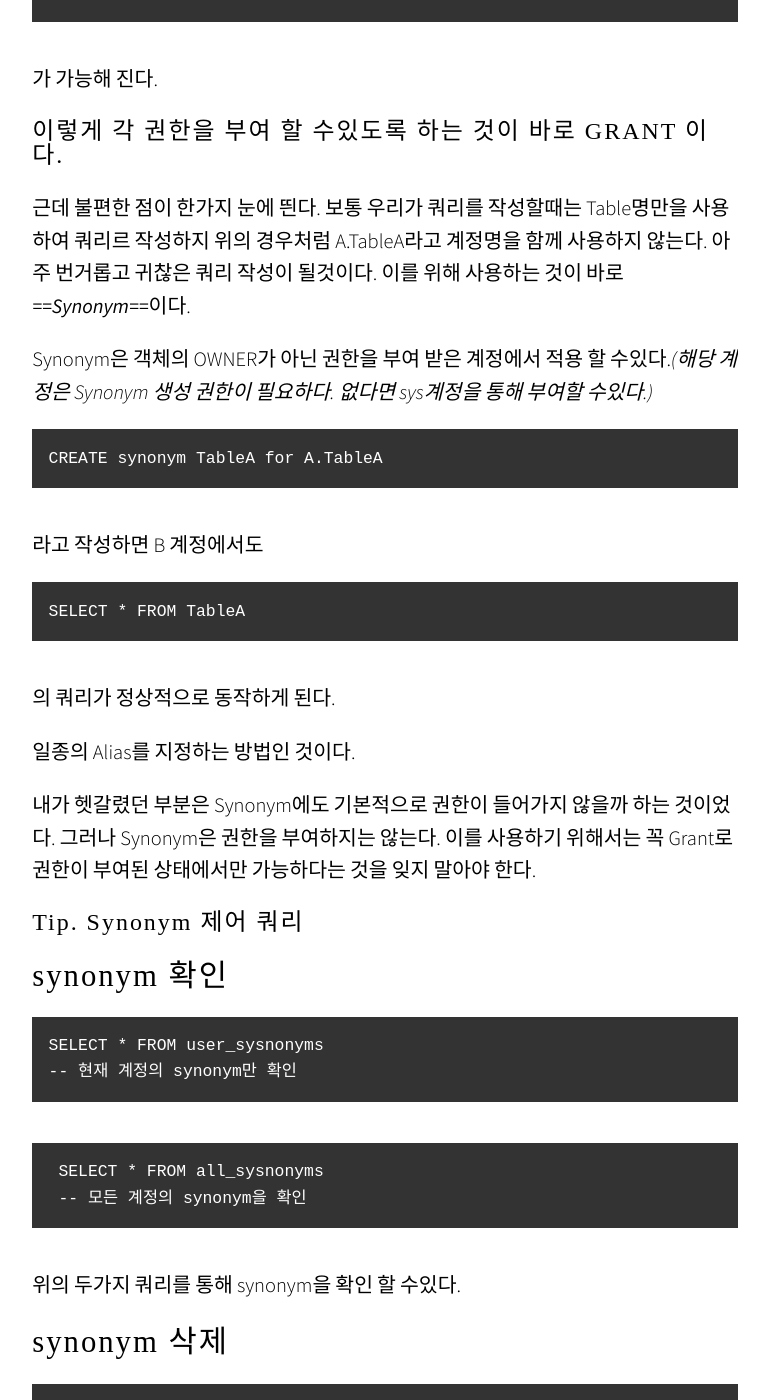
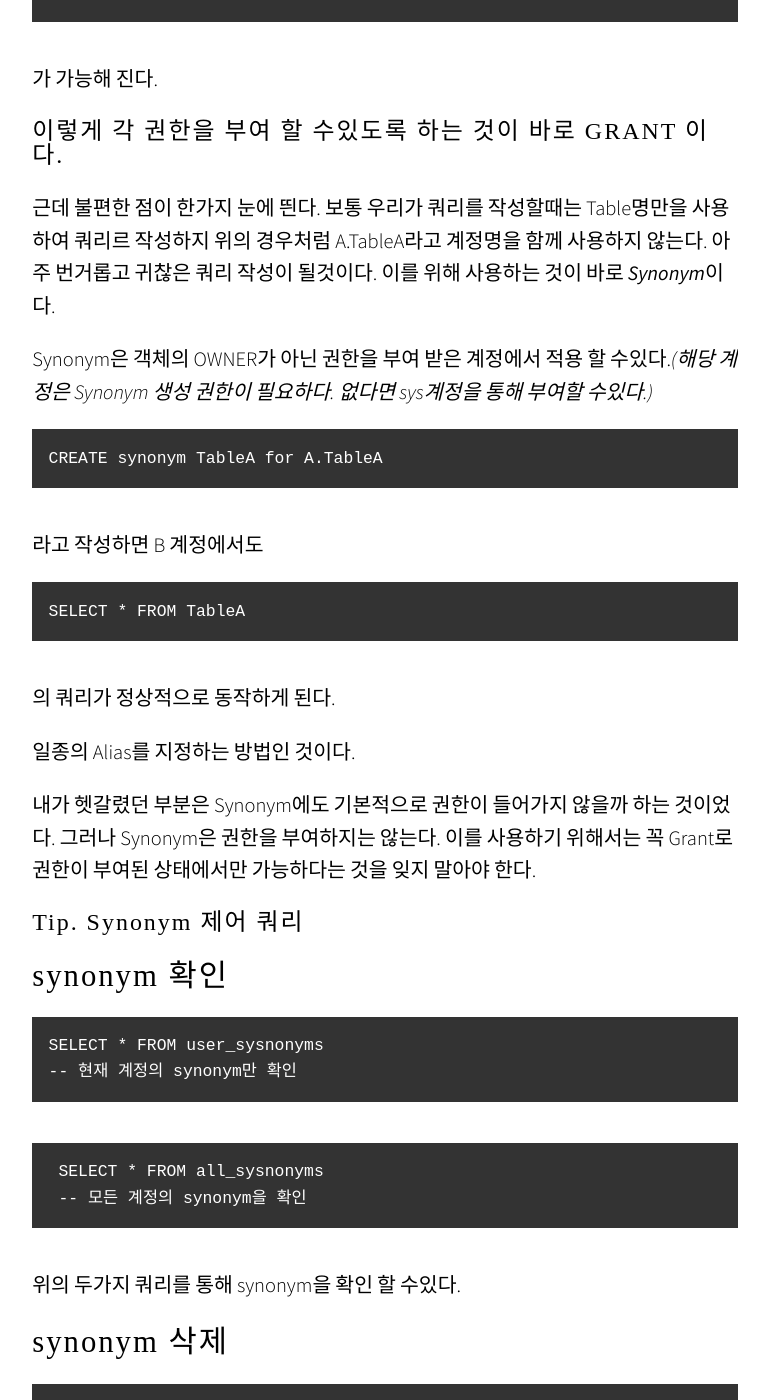
Before and after one commit to sungbine/sungbine.github.io, a Jekyll site: the page built from _posts/2015-06-27-synonym_vs_grant.md, in a window 1280 px wide and 1400 px high, scrolled down 1199 px. Shown: the whole window, without its empty margins (255-1024 px from the left). Built offline with Jekyll 4.4.1, drawn with Linux system fonts in a browser that asks for light colours; nearby versions of some CDN libraries; some web fonts are replaced; Markdown is read by kramdown in place of the engine named in the settings; comment, search, counter and statistics services are not loaded.

Commit message:
no message

```diff
--- a/_posts/2015-06-27-synonym_vs_grant.md
+++ b/_posts/2015-06-27-synonym_vs_grant.md
@@ -32,7 +32,7 @@ SELECT * FROM A.TableA
 
 ###이렇게 각 권한을 부여 할 수있도록 하는 것이 바로  GRANT 이다.
 
-근데 불편한 점이 한가지 눈에 띈다. 보통 우리가 쿼리를 작성할때는 Table명만을 사용하여 쿼리르 작성하지 위의 경우처럼 A.TableA라고 계정명을 함께 사용하지 않는다. 아주 번거롭고 귀찮은 쿼리 작성이 될것이다. 이를 위해 사용하는 것이 바로 ***==Synonym==***이다.
+근데 불편한 점이 한가지 눈에 띈다. 보통 우리가 쿼리를 작성할때는 Table명만을 사용하여 쿼리르 작성하지 위의 경우처럼 A.TableA라고 계정명을 함께 사용하지 않는다. 아주 번거롭고 귀찮은 쿼리 작성이 될것이다. 이를 위해 사용하는 것이 바로 ***Synonym***이다.
 
 Synonym은 객체의 OWNER가 아닌 권한을 부여 받은 계정에서 적용 할 수있다.*(해당 계정은 Synonym 생성 권한이 필요하다. 없다면 sys계정을 통해 부여할 수있다.)*
 
@@ -74,4 +74,4 @@ DROP synonym TableA
 
 라고 하면 삭제된다.
 
-#==*참고로 MySql과 Cubrid에서는 synonym을 지원하고 있지 않다.*==
+#*참고로 MySql과 Cubrid에서는 synonym을 지원하고 있지 않다.*
```
